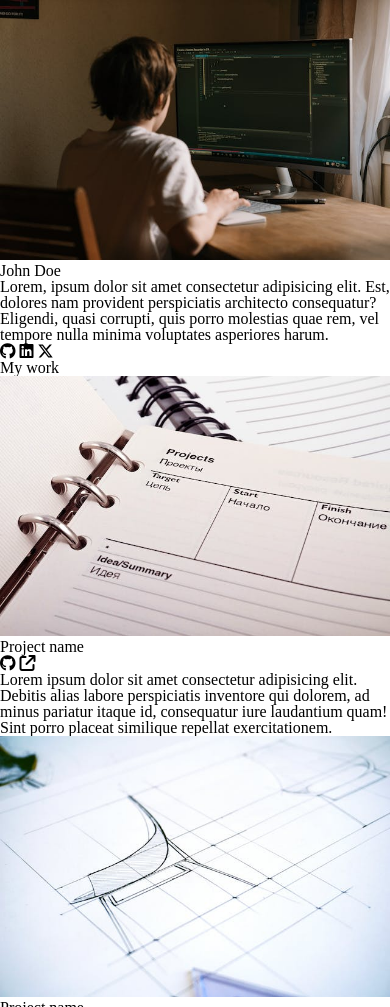
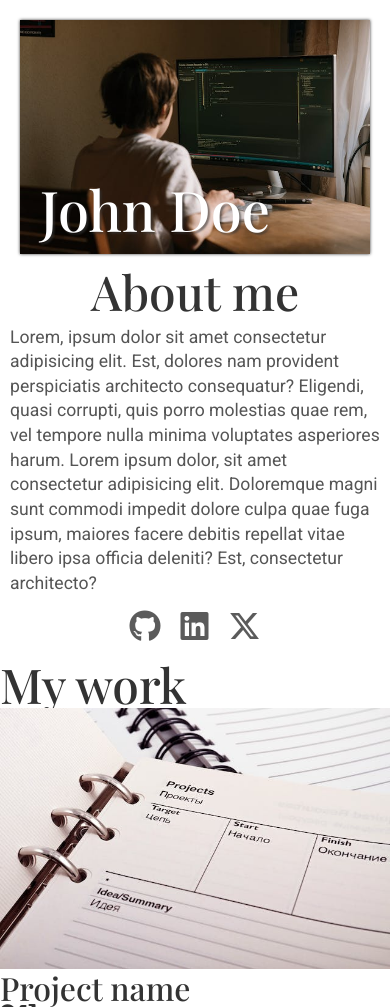
Before and after one commit to nineInchClous/odin-homepage, a website built with webpack: page dist/index.html in a window 390 px wide. Shown: the top 1007 px of the page. Built offline with nearby package versions, Linux system fonts and the light colour scheme; files whose address does not match are found by name; a web font is replaced by a local one.

Commit message:
Add styling for header on phone view

```diff
--- a/src/css/styles.scss
+++ b/src/css/styles.scss
@@ -1,9 +1,13 @@
 @import 'normalize.css', 'reset.css';
+@import url('https://fonts.googleapis.com/css2?family=Playfair+Display:ital,wght@0,500;0,700;1,500&family=Roboto:ital,wght@0,300;0,400;0,500;1,300;1,400&display=swap');
 
 // :root.dark {
 // }
 // :root.light {
 // }
+
+$black: #333;
+$gray: #555;
 
 *,
 *::after,
@@ -23,3 +27,83 @@
 .hide {
   display: none;
 }
+
+body {
+  font-family: 'Roboto', sans-serif;
+  color: $black;
+}
+h1,
+h2,
+h3,
+h4,
+h5,
+h6 {
+  font-family: 'Playfair Display', serif;
+}
+h1 {
+  font-size: 3.5rem;
+}
+h2 {
+  font-size: 3rem;
+}
+h3 {
+  font-size: 2rem;
+}
+p {
+  line-height: 1.4;
+  font-size: 1.1rem;
+  color: $gray;
+}
+img {
+  max-width: 100%;
+}
+
+.about-sect {
+  padding: 10px;
+  h2 {
+    text-align: center;
+    margin-bottom: 10px;
+  }
+}
+
+.img-text {
+  position: relative;
+  padding: 10px;
+
+  h1 {
+    position: absolute;
+    bottom: 30px;
+    left: 30px;
+    color: white;
+    text-shadow: 2px 2px 2px rgba(51, 51, 51, 0.6);
+  }
+
+  img {
+    box-shadow: 0 0 3px #333;
+  }
+}
+
+.links-container {
+  display: flex;
+  justify-content: center;
+  margin-top: 10px;
+
+  a {
+    font-size: 2rem;
+    margin: 0 5px;
+    color: $black;
+    border-bottom: 2px solid transparent;
+    padding: 5px;
+    opacity: 0.8;
+    transition:
+      border-color 200ms ease-in-out,
+      opacity 200ms ease-in-out;
+
+    &:hover,
+    &:focus {
+      border-color: $black;
+      opacity: 1;
+      outline: none;
+    }
+  }
+}
```
Also changed, not shown: dist/index.html.
